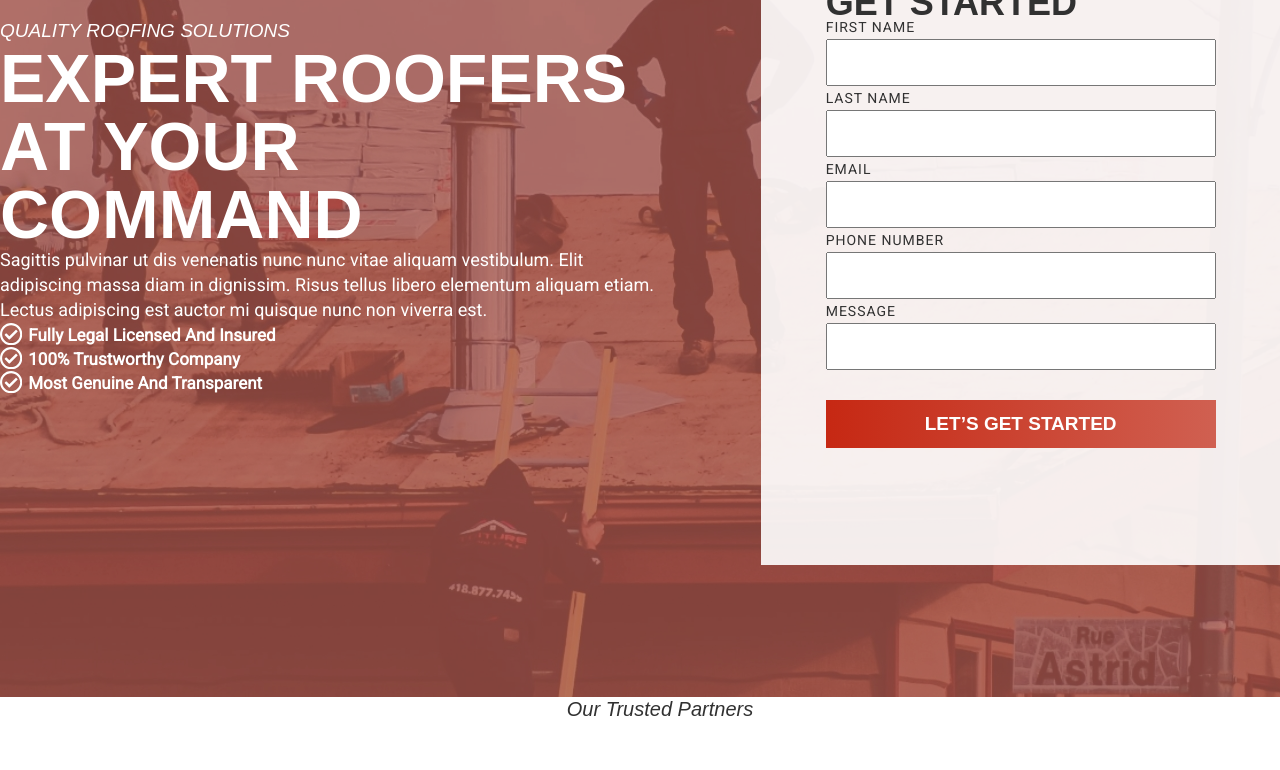
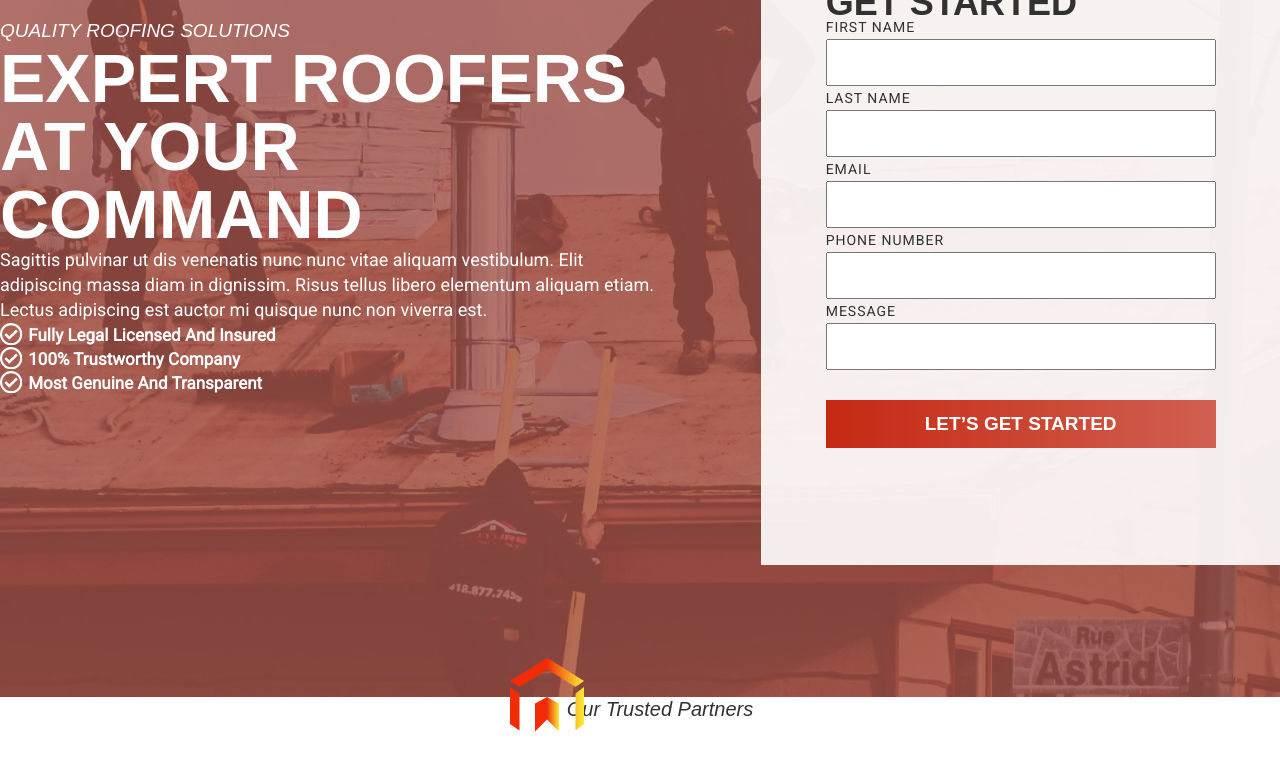
Before and after one commit to PavelNovik/roofer, a React (Vite) app: page / in a window 1280 px wide. Shown: the part 381-1151 px from the top of the page. Built offline with nearby package versions, Linux system fonts and the light colour scheme.

Commit message:
add gradient

```diff
--- a/src/assets/icons/partner3_1.tsx
+++ b/src/assets/icons/partner3_1.tsx
@@ -11,6 +11,11 @@ const SvgComponent = (props: SVGProps<SVGSVGElement>, ref: Ref<SVGSVGElement>) =
   >
     <desc>Created with Pixso.</desc>
     <defs />
+    <linearGradient id="gradient">
+      <stop offset="0%" stop-color={'#f12c06'} />
+      <stop offset="50%" stop-color={'#f12c06'} />
+      <stop offset="100%" stop-color={'#faed34'} />
+    </linearGradient>
     <path
       id="Vector 9"
       d="M0 6.5L0 34.5L12 22.5L24 34.5L24 6.5L12 0L0 6.5Z"
```
